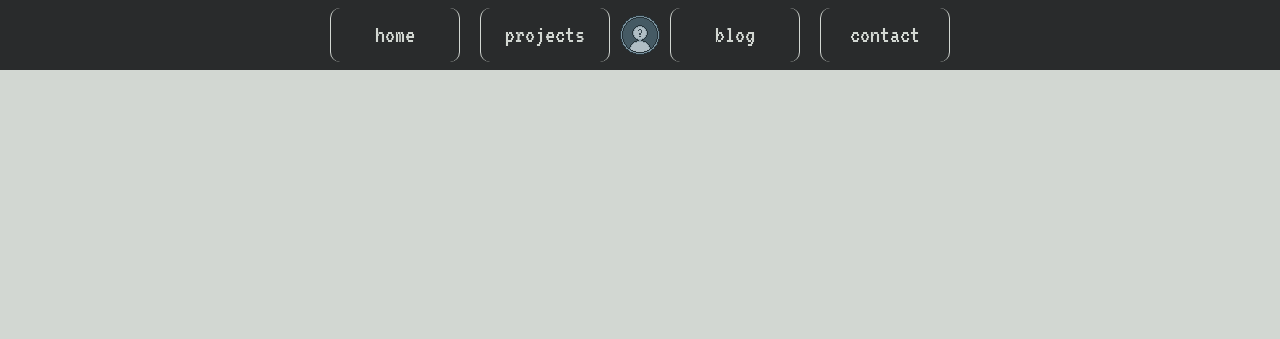
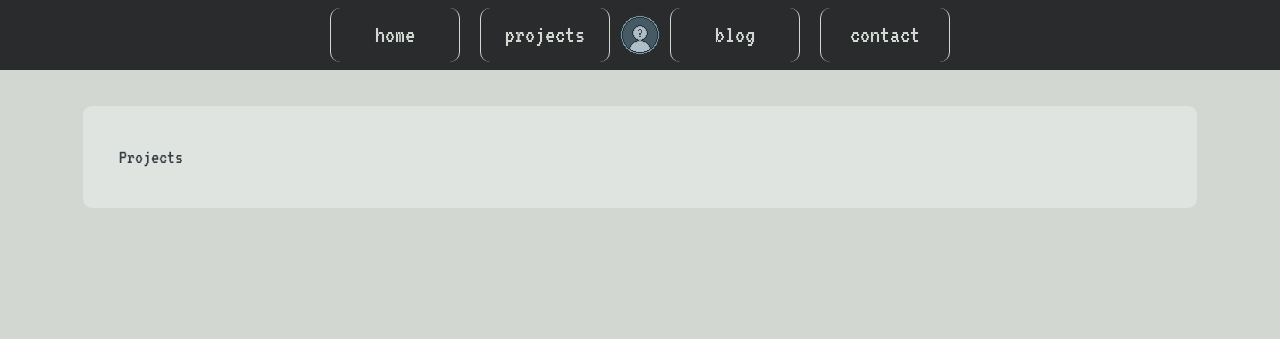
Before and after one commit to unnamedItem/unnameditem_studios, a Vue app: page /projects in a window 1280 px wide. Shown: the top 339 px of the page. Built offline with nearby package versions, Linux system fonts and the light colour scheme.

Commit message:
pages setting

```diff
--- a/src/router/index.js
+++ b/src/router/index.js
@@ -1,6 +1,9 @@
 import Vue from 'vue'
 import VueRouter from 'vue-router'
 import Home from '../views/Home.vue'
+import Projects from '../views/Projects.vue'
+import Blog from '../views/Blog.vue'
+import Contact from '../views/Contact.vue'
 
 Vue.use(VueRouter)
 
@@ -9,6 +12,21 @@ const routes = [
     path: '/',
     name: 'Home',
     component: Home
+  },
+  {
+    path: '/projects',
+    name: 'Projects',
+    component: Projects
+  },
+  {
+    path: '/blog',
+    name: 'Blog',
+    component: Blog
+  },
+  {
+    path: '/contact',
+    name: 'Contact',
+    component: Contact
   },
 ]
 
--- /dev/null
+++ b/src/views/Blog.vue
@@ -0,0 +1,5 @@
+<template>
+    <div class="container">
+        <b-card>Blog</b-card>
+    </div>
+</template>
--- /dev/null
+++ b/src/views/Contact.vue
@@ -0,0 +1,5 @@
+<template>
+    <div class="container">
+        <b-card>Contact</b-card>
+    </div>
+</template>
--- /dev/null
+++ b/src/views/Projects.vue
@@ -0,0 +1,12 @@
+<template>
+    <div class="container">
+        <b-card>Projects</b-card>
+    </div>
+</template>
+
+
+<script>
+export default {
+    name: 'Projects',
+}
+</script>
```
